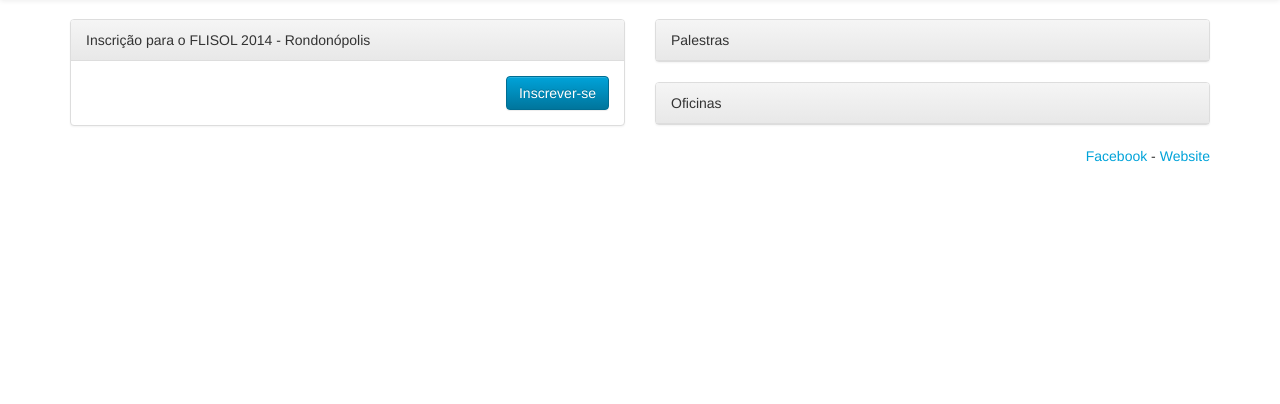
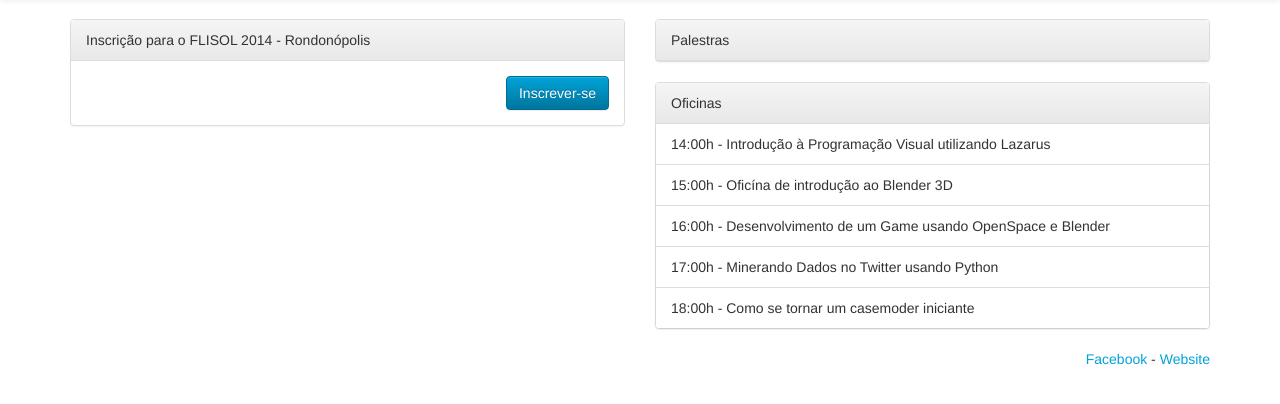
Before and after one commit to gilsondev/flisol-2014-inscricoes, a Django app: page / in a window 1280 px wide. Shown: the part 51-455 px from the top of the page. Run offline with Django 3.2, Linux system fonts and the light colour scheme; parts of the project's set-up code (start-up, migrations or seed data) failed here and were passed over; some libraries are stand-ins or nearby versions.

Commit message:
Conteúdo de Oficinas.

```diff
--- a/flisol_inscricoes/flisol_inscricoes/inscricoes/templates/inscricoes/cadastrar-participante.html
+++ b/flisol_inscricoes/flisol_inscricoes/inscricoes/templates/inscricoes/cadastrar-participante.html
@@ -33,7 +33,13 @@
     <div class="col-md-6">
       <div class="panel panel-default">
         <div class="panel-heading">Oficinas</div>
-
+        <ul class="list-group">
+          <li class="list-group-item">14:00h - Introdução à Programação Visual utilizando Lazarus</li>
+          <li class="list-group-item">15:00h - Oficína de introdução ao Blender 3D</li>
+          <li class="list-group-item">16:00h - Desenvolvimento de um Game usando OpenSpace e Blender</li>
+          <li class="list-group-item">17:00h - Minerando Dados no Twitter usando Python</li>
+          <li class="list-group-item">18:00h - Como se tornar um casemoder iniciante</li>
+        </ul>
       </div>
     </div>
 
```
